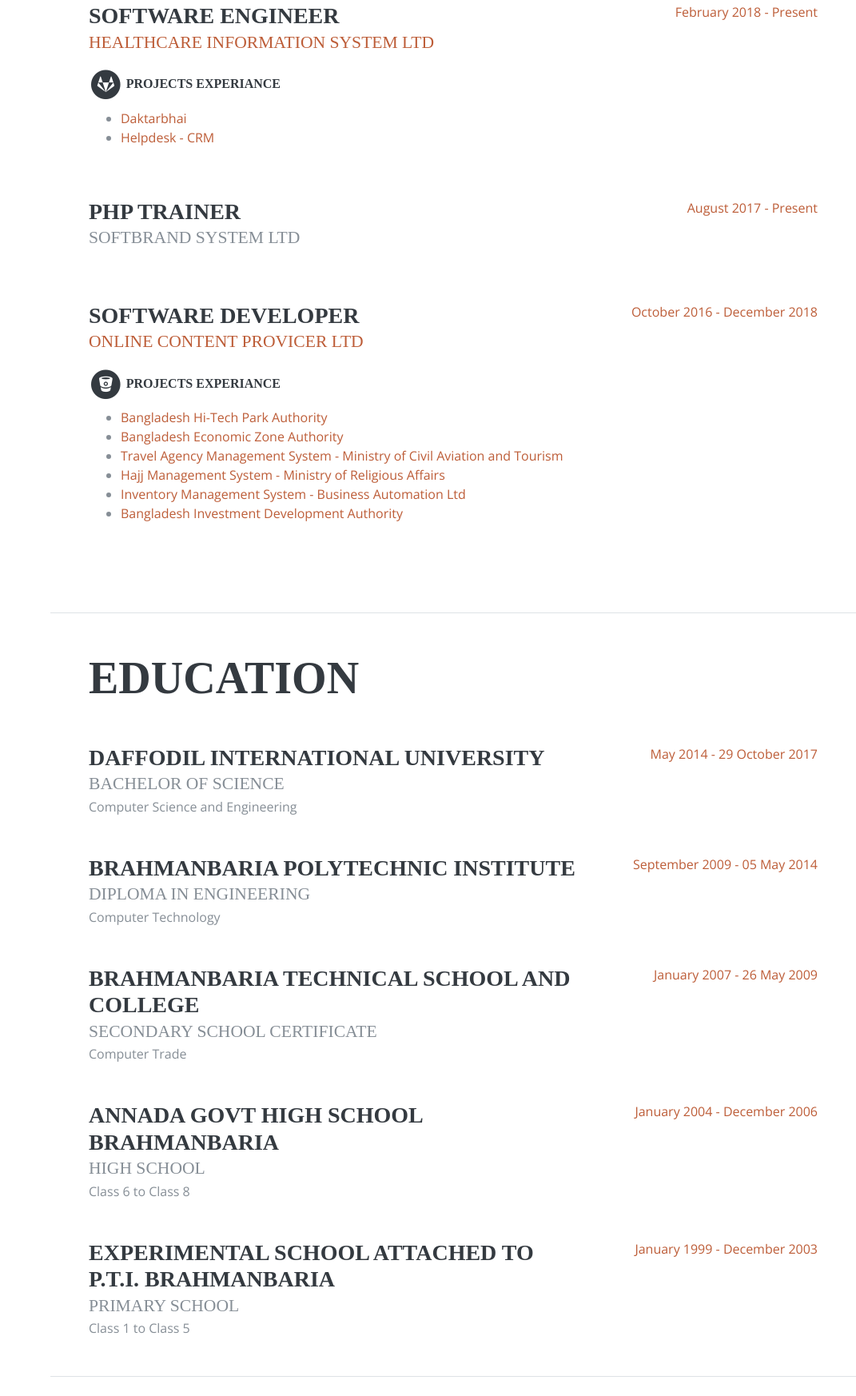
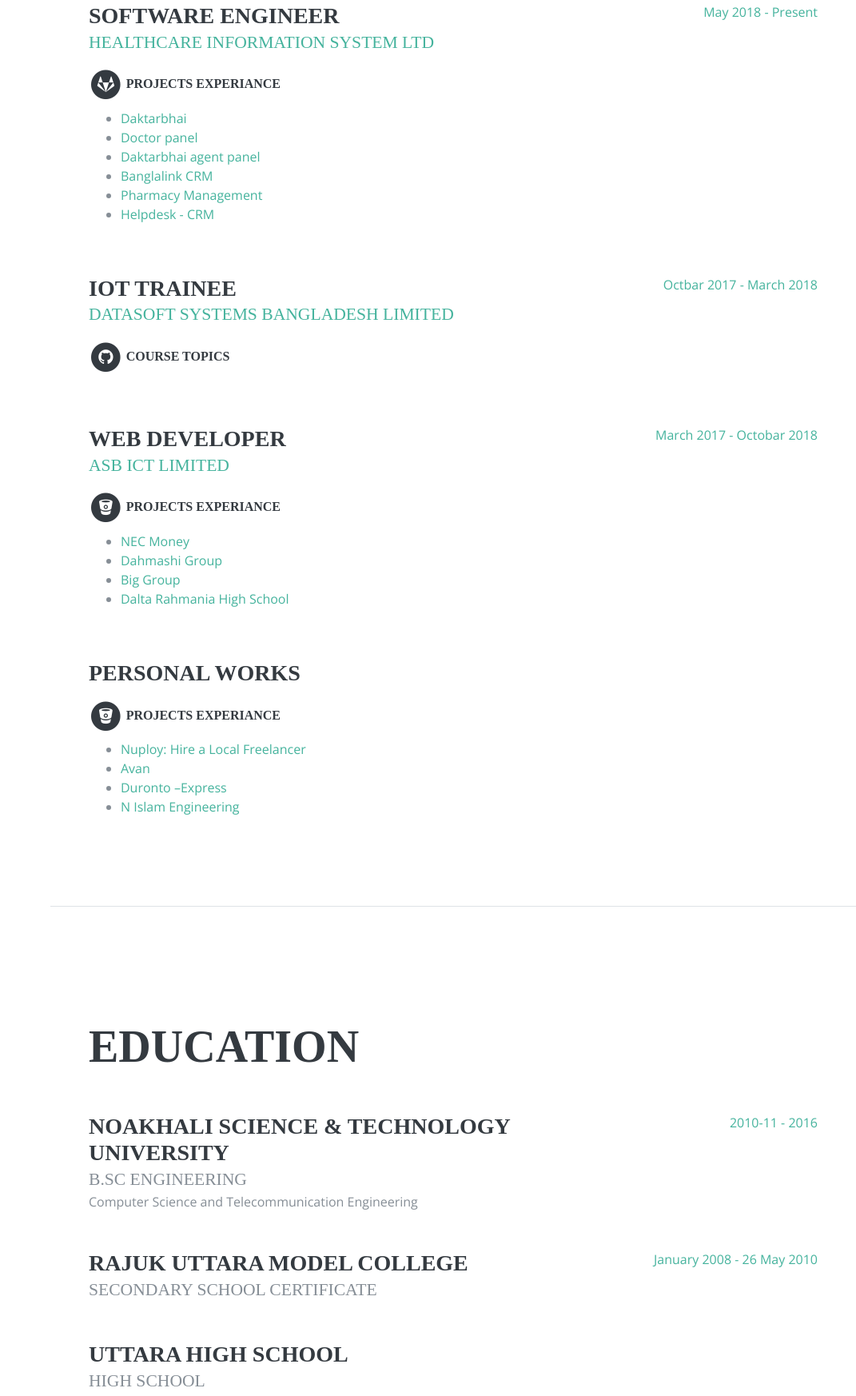
Before and after one commit to rarobi/rarobi.github.io, a plain HTML site: page index.html in a window 1280 px wide. Shown: the part 960-2706 px from the top of the page at 80% size, without its empty margins (209-1280 px from the left). Drawn offline with nearby package versions, Linux system fonts and the light colour scheme; a web font is replaced by a local one.

Commit message:
Changed color and content

```diff
--- a/index.html
+++ b/index.html
@@ -79,7 +79,7 @@
                 <ul class="list-inline list-social-icons mb-0">
 
                     <li class="list-inline-item">
-                        <a href="https://stackoverflow.com/users/5973971/hasib-kamal?tab=profile" target="_blank">
+                        <a href="https://stackoverflow.com/users/10457701/robiul-alam?tab=profile" target="_blank">
                             <span class="fa-stack fa-lg">
                   <i class="fa fa-circle fa-stack-2x"></i>
                   <i class="fa fa-stack-overflow fa-stack-1x fa-inverse"></i>
@@ -87,7 +87,7 @@
                         </a>
                     </li>
                     <li class="list-inline-item">
-                        <a href="https://bitbucket.com/hasibkamal" target="_blank">
+                        <a href="https://bitbucket.com/prothomrobi" target="_blank">
                             <span class="fa-stack fa-lg">
                   <i class="fa fa-circle fa-stack-2x"></i>
                   <i class="fa fa-bitbucket fa-stack-1x fa-inverse"></i>
@@ -95,7 +95,7 @@
                         </a>
                     </li>
                     <li class="list-inline-item">
-                        <a href="https://github.com/hasibkamal" target="_blank">
+                        <a href="https://github.com/rarobi" target="_blank">
                             <span class="fa-stack fa-lg">
                   <i class="fa fa-circle fa-stack-2x"></i>
                   <i class="fa fa-github fa-stack-1x fa-inverse"></i>
@@ -111,7 +111,7 @@
                         </a>
                     </li>
                     <li class="list-inline-item">
-                        <a href="https://www.linkedin.com/in/hasibkamal/" target="_blank">
+                        <a href="https://www.linkedin.com/in/robiul-alam-robi/" target="_blank">
                             <span class="fa-stack fa-lg">
                   <i class="fa fa-circle fa-stack-2x"></i>
                   <i class="fa fa-linkedin fa-stack-1x fa-inverse"></i>
@@ -119,7 +119,7 @@
                         </a>
                     </li>
                     <li class="list-inline-item">
-                        <a href="https://twitter.com/_hasibkamal" target="_blank">
+                        <a href="https://twitter.com/" target="_blank">
                             <span class="fa-stack fa-lg">
                   <i class="fa fa-circle fa-stack-2x"></i>
                   <i class="fa fa-twitter fa-stack-1x fa-inverse"></i>
@@ -127,7 +127,7 @@
                         </a>
                     </li>
                     <li class="list-inline-item">
-                        <a href="https://www.facebook.com/hkchowdhury.cse" target="_blank">
+                        <a href="https://www.facebook.com/prothom.robi" target="_blank">
                             <span class="fa-stack fa-lg">
                   <i class="fa fa-circle fa-stack-2x"></i>
                   <i class="fa fa-facebook fa-stack-1x fa-inverse"></i>
@@ -161,25 +161,27 @@
 
                             <ul>
                                 <li><a href="https://daktarbhai.com" target="_blank">Daktarbhai</a></li>
-
+                                <li><a href="https://daktarbhai.com" target="_blank">Doctor panel</a></li>
+                                <li><a href="https://daktarbhai.com" target="_blank">Daktarbhai agent panel</a></li>
+                                <li><a href="https://daktarbhai.com" target="_blank">Banglalink CRM</a></li>
+                                <li><a href="" target="_blank">Pharmacy Management</a></li>
                                 <li><a href="#" target="_blank">Helpdesk - CRM</a></li>
                             </ul>
                         </p>
                     </div>
                     <div class="resume-date text-md-right">
-                        <span class="text-primary">February 2018 - Present</span>
+                        <span class="text-primary">May 2018 - Present</span>
                     </div>
                 </div>
 
                 <div class="resume-item d-flex flex-column flex-md-row mb-5">
                     <div class="resume-content mr-auto">
-                        <h3 class="mb-0">PHP Trainer</h3>
+                        <h3 class="mb-0">IoT Trainee</h3>
                         <div class="subheading mb-3">
-                            Softbrand System Ltd
-                            <!-- <a target="" href="#">Softbrand System Ltd</a> -->
+                            <a target="" href="http://datasoft-bd.com/">Datasoft Systems Bangladesh Limited</a>
                         </div>
 
-                        <!-- <p>
+                        <p>
                             <h6>
                                 <span class="fa-stack fa-lg">
                                 <i class="fa fa-circle fa-stack-2x"></i>
@@ -188,26 +190,27 @@
                                 Course Topics
                             </h6>
 
-                            <ul>
+                            <!-- <ul>
+                                <li>Object Oriented PHP</li>
                                 <li>Object Oriented PHP</li>
                                 <li>Laravel - PHP Framework</li>
                                 <li>MySQL - Database</li>
                                 <li>Javascript</li>
                                 <li>AJAX</li>
                                 <li>Git</li>
-                            </ul>
-                        </p> -->
+                            </ul> -->
+                        </p>
                     </div>
                     <div class="resume-date text-md-right">
-                        <span class="text-primary">August 2017 - Present</span>
+                        <span class="text-primary">Octbar 2017 - March 2018</span>
                     </div>
                 </div>
 
                 <div class="resume-item d-flex flex-column flex-md-row mb-5">
                     <div class="resume-content mr-auto">
-                        <h3 class="mb-0">Software Developer</h3>
+                        <h3 class="mb-0">Web Developer</h3>
                         <div class="subheading mb-3">
-                            <a target="_blank" href="https://batworld.com/">Online Content Provicer Ltd</a>
+                            <a target="_blank" href="http://www.asbict.com/">ASB ICT Limited</a>
                         </div>
 
                         <p>
@@ -220,24 +223,55 @@
                             </h6>
 
                             <ul>
-                                <li><a href="https://ossbhtpa.org" target="_blank">Bangladesh Hi-Tech Park Authority</a></li>
+                                <li><a href="https://www.necmoney.com/" target="_blank">NEC Money</a></li>
 
-                                <li><a href="https://ossbeza.org" target="_blank">Bangladesh Economic Zone Authority</a></li>
+                                <li><a href="https://www.dahmashigroup.com/" target="_blank">Dahmashi Group</a></li>
 
-                                <li><a href="https://regtravelagency.gov.bd" target="_blank">Travel Agency Management System - Ministry of Civil Aviation and Tourism</a></li>
+                                <li><a href="http://www.biggroup.com.bd/" target="_blank">Big Group</a></li>
 
-                                <li><a href="https://prp.pilgrimdb.org" target="_blank">Hajj Management System - Ministry of Religious Affairs</a></li>
+                                <li><a href="http://drhs1925.edu.bd/" target="_blank">Dalta Rahmania High School</a></li>
 
-                                <li><a href="#" target="_blank">Inventory Management System - Business Automation Ltd</a></li>
-
-                                <li><a href="#" target="_blank">Bangladesh Investment Development Authority</a></li>
                             </ul>
                         </p>
 
                     </div>
                     <div class="resume-date text-md-right">
-                        <span class="text-primary">October 2016 - December 2018</span>
+                        <span class="text-primary">March 2017 - Octobar 2018</span>
                     </div>
+                </div>
+
+                <div class="resume-item d-flex flex-column flex-md-row mb-5">
+                    <div class="resume-content mr-auto">
+                        <h3 class="mb-0">Personal Works</h3>
+                        <div class="subheading mb-3">
+                            <!-- <a target="_blank" href="http://www.asbict.com/">ASB ICT Limited</a> -->
+                        </div>
+
+                        <p>
+                            <h6>
+                                <span class="fa-stack fa-lg">
+                                <i class="fa fa-circle fa-stack-2x"></i>
+                                <i class="fa fa-bitbucket fa-stack-1x fa-inverse"></i>
+                                </span>
+                                Projects Experiance
+                            </h6>
+
+                            <ul>
+                                <li><a href="https://www.nuploy.com/" target="_blank">Nuploy: Hire a Local Freelancer</a></li>
+
+                                <li><a href="https://www.avanmeditour.com" target="_blank">Avan</a></li>
+
+                                <li><a href="http://www.durontoexpressbd.com/" target="_blank">Duronto –Express</a></li>
+
+                                <li><a href="http://www.nislamengineering-ltd.com/" target="_blank">N Islam Engineering</a></li>
+
+                            </ul>
+                        </p>
+
+                    </div>
+                    <!-- <div class="resume-date text-md-right">
+                        <span class="text-primary">March 2017 - Octobar 2018</span>
+                    </div> -->
                 </div>
             </div>
 
@@ -251,49 +285,36 @@
 
             <div class="resume-item d-flex flex-column flex-md-row mb-5">
                 <div class="resume-content mr-auto">
-                    <h3 class="mb-0">Daffodil International University</h3>
-                    <div class="subheading">Bachelor of Science</div>
-                    <div>Computer Science and Engineering</div>
+                    <h3 class="mb-0">Noakhali Science & Technology University</h3>
+                    <div class="subheading">B.Sc Engineering</div>
+                    <div>Computer Science and Telecommunication Engineering</div>
                 </div>
                 <div class="resume-date text-md-right">
-                    <span class="text-primary">May 2014 - 29 October 2017</span>
+                    <span class="text-primary">2010-11 - 2016</span>
                 </div>
             </div>
 
             <div class="resume-item d-flex flex-column flex-md-row mb-5">
                 <div class="resume-content mr-auto">
-                    <h3 class="mb-0">Brahmanbaria Polytechnic Institute</h3>
-                    <div class="subheading">Diploma in Engineering</div>
-                    <div>Computer Technology</div>
+                    <h3 class="mb-0">Rajuk Uttara Model College</h3>
+                    <div class="subheading">Secondary School Certificate</div>
                 </div>
                 <div class="resume-date text-md-right">
-                    <span class="text-primary">September 2009 - 05 May 2014</span>
+                    <span class="text-primary">January 2008 - 26 May 2010</span>
                 </div>
             </div>
 
             <div class="resume-item d-flex flex-column flex-md-row mb-5">
                 <div class="resume-content mr-auto">
-                    <h3 class="mb-0">Brahmanbaria Technical School and College</h3>
-                    <div class="subheading">Secondary School Certificate</div>
-                    <div>Computer Trade</div>
+                    <h3 class="mb-0">Uttara High School</h3>
+                    <div class="subheading">High School</div>
                 </div>
-                <div class="resume-date text-md-right">
-                    <span class="text-primary">January 2007 - 26 May 2009</span>
-                </div>
+                <!-- <div class="resume-date text-md-right">
+                    <span class="text-primary">January 2004 - December 2006</span>
+                </div> -->
             </div>
 
-            <div class="resume-item d-flex flex-column flex-md-row mb-5">
-                <div class="resume-content mr-auto">
-                    <h3 class="mb-0">Annada Govt High School Brahmanbaria</h3>
-                    <div class="subheading">High School</div>
-                    <div>Class 6 to Class 8</div>
-                </div>
-                <div class="resume-date text-md-right">
-                    <span class="text-primary">January 2004 - December 2006</span>
-                </div>
-            </div>
-
-            <div class="resume-item d-flex flex-column flex-md-row">
+            <!-- <div class="resume-item d-flex flex-column flex-md-row">
                 <div class="resume-content mr-auto">
                     <h3 class="mb-0">Experimental School Attached To P.T.I. Brahmanbaria</h3>
                     <div class="subheading">Primary School</div>
@@ -302,7 +323,7 @@
                 <div class="resume-date text-md-right">
                     <span class="text-primary">January 1999 - December 2003</span>
                 </div>
-            </div>
+            </div> -->
 
     </section>
 
@@ -312,17 +333,17 @@
 
             <div class="subheading mb-3">Professional Skills</div>
             <ul class="fa-ul mb-0">
-                <li><i class="fa-li fa fa-check"></i><strong>Programming knowledge :</strong> PHP, JavaScript, C, Python.</li>
+                <li><i class="fa-li fa fa-check"></i><strong>Programming knowledge :</strong> PHP, JavaScript, C.</li>
                 <li><i class="fa-li fa fa-check"></i><strong>Web development :</strong> HTML, CSS, jQuery, AJAX, Bootstrap, JSON.</li>
                 <li><i class="fa-li fa fa-check"></i><strong>API :</strong> REST.</li>
                 <li><i class="fa-li fa fa-check"></i><strong>Database knowledge :</strong> MySQL, MongoDB.</li>
-                <li><i class="fa-li fa fa-check"></i><strong>Frameworks :</strong> Laravel, Lumen.</li>
+                <li><i class="fa-li fa fa-check"></i><strong>Frameworks :</strong> Laravel, Vue.js.</li>
                 <li><i class="fa-li fa fa-check"></i><strong>CMS :</strong> WordPress.</li>
                 <li><i class="fa-li fa fa-check"></i><strong>Version control system :</strong> Git.</li>
-                <li><i class="fa-li fa fa-check"></i><strong>Project management tools :</strong> Jira, Bitbucket, Github, Gitlab.</li>
+                <li><i class="fa-li fa fa-check"></i><strong>Project management tools :</strong> Bitbucket, Github, Gitlab.</li>
                 <li><i class="fa-li fa fa-check"></i><strong>Software development :</strong> Scrum.</li>
-                <li><i class="fa-li fa fa-check"></i><strong>Operating system :</strong> Fedora,Ubuntu,Windows.</li>
-                <li><i class="fa-li fa fa-check"></i><strong>FTP :</strong> SSH, Filezilla, Bitvise, Putty.</li>
+                <li><i class="fa-li fa fa-check"></i><strong>Operating system :</strong>Ubuntu,Windows.</li>
+                <li><i class="fa-li fa fa-check"></i><strong>FTP :</strong> SSH, Filezilla, Putty.</li>
             </ul>
         </div>
     </section>
@@ -417,9 +438,9 @@
             <h2 class="mb-5">Contact</h2>
             <div class="subheading mb-3">Contact details</div>
             <ul class="fa-ul mb-0">
-                <li><i class="fa fa-home"></i> Home # Mirpur 2, Dhaka</li>
-                <li><i class="fa fa-phone"></i> +880-184-000-1417</li>
-                <li><i class="fa fa-envelope"></i> hasibkamal.cse@gmail.com</li>
+                <li><i class="fa fa-home"></i> Ganakabarasthan Road,Faidabad,Dakhin Khan, Dhaka</li>
+                <li><i class="fa fa-phone"></i> +880-1671069297</li>
+                <li><i class="fa fa-envelope"></i> prothomrobi1@gmail.com</li>
             </ul>
         </div>
     </section>
```
Also changed, not shown: css/resume.min.css (+1 -1 lines), img/bitm.jpg (deleted), img/ocpl.jpg (deleted), img/profile.jpg.
